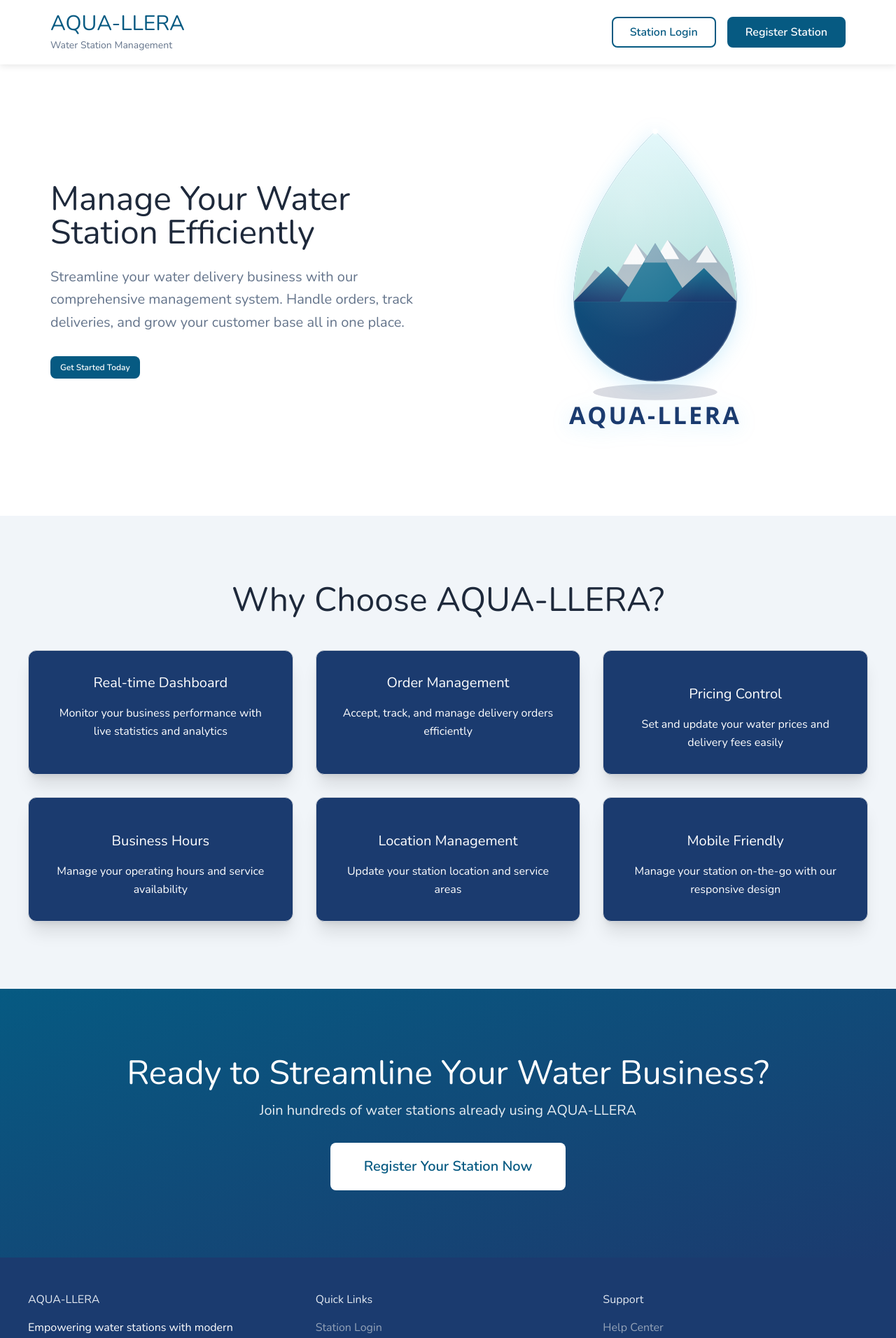
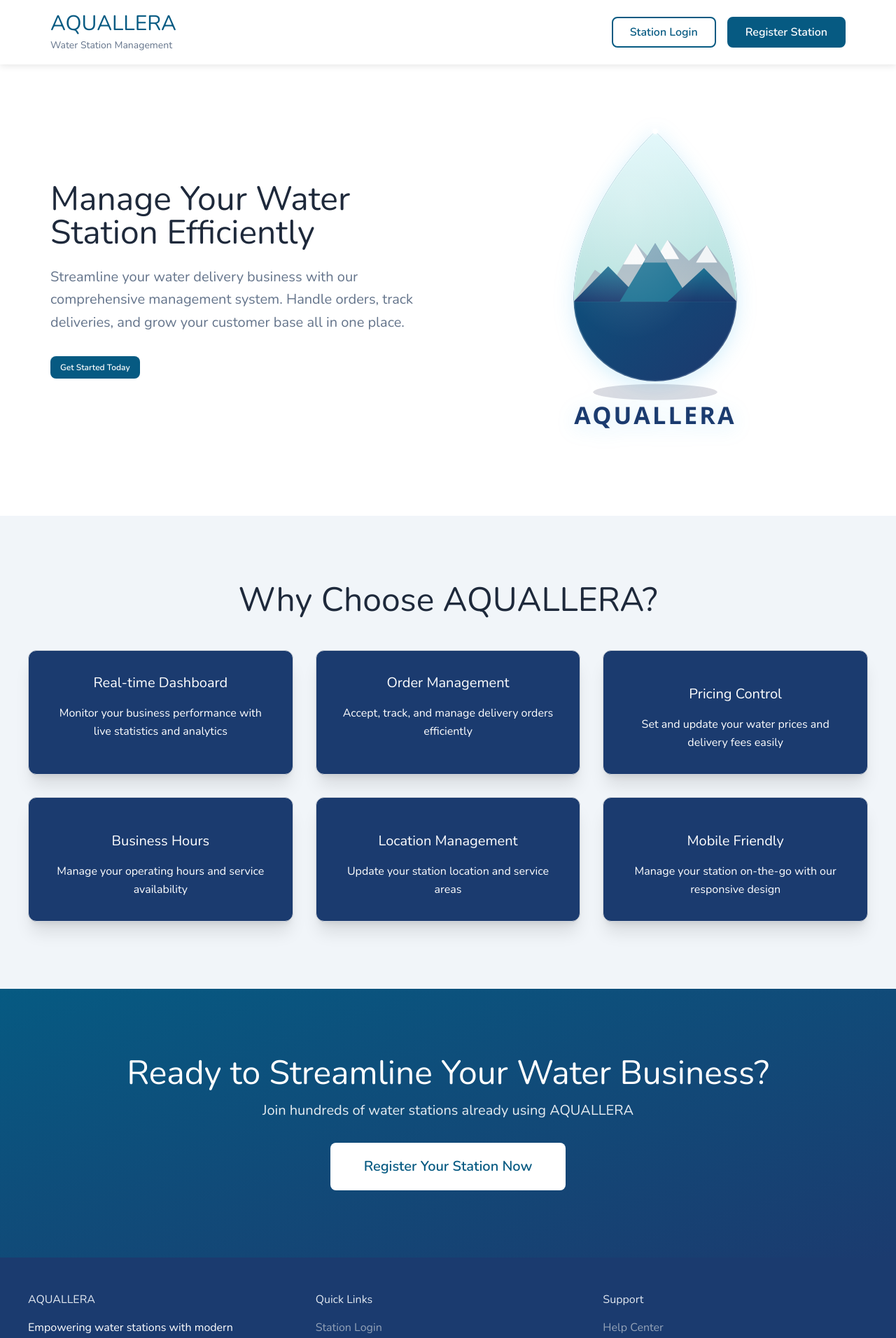
Before and after one commit to sojiyou/aquallera_web, a React (Create React App) app: page / in a window 1280 px wide. Shown: the top 1912 px of the page at 70% size. Built offline with nearby package versions, Linux system fonts and the light colour scheme.

Commit message:
fix: rename AQUA-LLERA to AQUALLERA across all UI branding
Update brand display name in admin portal/dashboard, station login,
signup, home page header/hero/footer, help center, and email templates.

```diff
--- a/src/components/Auth/Login.js
+++ b/src/components/Auth/Login.js
@@ -327,7 +327,7 @@ const Login = () => {
         </button>
         <div className="text-center mb-8">
           <h2 className="text-slate-800 text-3xl mb-2">Station Login</h2>
-          <p className="text-slate-500 text-sm m-0">Welcome back to AQUA-LLERA</p>
+          <p className="text-slate-500 text-sm m-0">Welcome back to AQUALLERA</p>
         </div>
 
         {showRejectionMessage && (
--- a/src/components/Auth/Signup.js
+++ b/src/components/Auth/Signup.js
@@ -779,7 +779,7 @@ const Signup = () => {
         </button>
         <div className="text-center mb-8">
           <h2 className="text-slate-800 text-3xl mb-2">Register Your Water Station</h2>
-          <p className="text-slate-500 text-sm m-0">Join the AQUA-LLERA network</p>
+          <p className="text-slate-500 text-sm m-0">Join the AQUALLERA network</p>
         </div>
 
         <div className="flex justify-between gap-1 mb-8 relative">
--- a/src/components/Home/HelpCenter.js
+++ b/src/components/Home/HelpCenter.js
@@ -9,7 +9,7 @@ const HelpCenter = () => {
       <nav className="bg-white shadow-[0_2px_10px_rgba(0,0,0,0.1)] fixed w-full top-0 z-[1000]">
         <div className="flex justify-between items-center px-8 py-4 max-w-[1200px] mx-auto">
           <div>
-            <h2 className="text-primary m-0 text-3xl">AQUA-LLERA</h2>
+            <h2 className="text-primary m-0 text-3xl">AQUALLERA</h2>
             <span className="text-slate-500 text-sm">Help Center</span>
           </div>
           <button className="px-6 py-2 border-2 border-primary rounded-lg font-semibold cursor-pointer transition-all bg-transparent text-primary hover:bg-primary hover:text-white" onClick={() => navigate('/')}>
@@ -42,7 +42,7 @@ const HelpCenter = () => {
       </section>
 
       <footer className="bg-primary-dark text-slate-400 px-8 py-6 text-center text-sm">
-        <p className="m-0">&copy; {new Date().getFullYear()} AQUA-LLERA. All rights reserved.</p>
+        <p className="m-0">&copy; {new Date().getFullYear()} AQUALLERA. All rights reserved.</p>
       </footer>
     </div>
   );
--- a/src/components/Home/Home.js
+++ b/src/components/Home/Home.js
@@ -28,7 +28,7 @@ const Home = () => {
       <nav className="bg-white shadow-[0_2px_10px_rgba(0,0,0,0.1)] fixed w-full top-0 z-[1000]">
         <div className="flex flex-col gap-4 md:flex-row md:gap-4 justify-between items-center px-8 py-4 max-w-[1200px] mx-auto">
           <div className="">
-            <h2 className="text-primary m-0 text-3xl">AQUA-LLERA</h2>
+            <h2 className="text-primary m-0 text-3xl">AQUALLERA</h2>
             <span className="text-slate-500 text-sm">Water Station Management</span>
           </div>
           <div className="flex gap-4 max-[480px]:flex-col max-[480px]:w-full">
@@ -81,7 +81,7 @@ const Home = () => {
               viewBox="0 0 300 380"
               xmlns="http://www.w3.org/2000/svg"
               className="max-w-[380px] w-full h-auto drop-shadow-[0_18px_36px_rgba(2,100,180,0.28)] drop-shadow-[0_6px_14px_rgba(14,165,233,0.18)] transition-all duration-400 hover:scale-105"
-              aria-label="AQUA-LLERA animated logo"
+              aria-label="AQUALLERA animated logo"
             >
               <defs>
                 <clipPath id="heroDropClip">
@@ -200,7 +200,7 @@ const Home = () => {
                 fontFamily="'Segoe UI', Arial, sans-serif"
                 letterSpacing="2.5"
               >
-                AQUA-LLERA
+                AQUALLERA
               </text>
             </svg>
           </div>
@@ -209,7 +209,7 @@ const Home = () => {
 
       <section className="py-24 px-8 bg-slate-100">
         <div className="max-w-[1200px] mx-auto">
-          <h2 className="text-center text-4xl md:text-5xl text-slate-800 mb-12">Why Choose AQUA-LLERA?</h2>
+          <h2 className="text-center text-4xl md:text-5xl text-slate-800 mb-12">Why Choose AQUALLERA?</h2>
           <div className="grid grid-cols-[repeat(auto-fit,minmax(290px,1fr))] gap-8">
             <div className="bg-primary-dark border border-gray-300 p-4 md:p-8 rounded-xl text-center shadow-xl transition-transform duration-300 hover:-translate-y-1.5">
               <h3 className="text-white mb-4 text-xl">Real-time Dashboard</h3>
@@ -247,7 +247,7 @@ const Home = () => {
       <section className="py-24 px-8 text-center bg-gradient-to-br from-primary to-primary-dark text-white">
         <div className="max-w-[1200px] mx-auto">
           <h2 className="text-4xl md:text-5xl mb-4">Ready to Streamline Your Water Business?</h2>
-          <p className="text-xl mb-8 opacity-90">Join hundreds of water stations already using AQUA-LLERA</p>
+          <p className="text-xl mb-8 opacity-90">Join hundreds of water stations already using AQUALLERA</p>
           <button className="px-12 py-5 bg-white text-primary rounded-lg font-semibold text-xl cursor-pointer transition-all hover:-translate-y-0.5 hover:shadow-[0_10px_20px_rgba(0,0,0,0.2)]" onClick={() => window.location.href = '/signup'}>
             Register Your Station Now
           </button>
@@ -258,7 +258,7 @@ const Home = () => {
         <div className="max-w-[1200px] mx-auto">
           <div className="grid grid-cols-[repeat(auto-fit,minmax(250px,1fr))] gap-8 mb-8">
             <div className="">
-              <h3 className="mb-4 text-slate-200">AQUA-LLERA</h3>
+              <h3 className="mb-4 text-slate-200">AQUALLERA</h3>
               <p>Empowering water stations with modern management tools</p>
             </div>
             <div className="">
@@ -277,7 +277,7 @@ const Home = () => {
             </div>
           </div>
           <div className="text-center pt-8 border-t border-slate-700 text-slate-400">
-            <p>&copy; 2024 AQUA-LLERA. All rights reserved.</p>
+            <p>&copy; 2024 AQUALLERA. All rights reserved.</p>
           </div>
         </div>
       </footer>
--- a/src/components/admin/AdminPage.js
+++ b/src/components/admin/AdminPage.js
@@ -526,7 +526,7 @@ const AdminPage = () => {
           <div className="bg-white rounded-2xl p-12 w-full max-w-[450px] shadow-2xl text-center">
             <div>
               <h1 className="text-slate-800 m-0 mb-2 text-3xl">
-                AQUA-LLERA Admin Portal
+                AQUALLERA Admin Portal
               </h1>
               <p className="text-slate-500 m-0 mb-8 text-sm">
                 Developer Access Only
@@ -619,7 +619,7 @@ const AdminPage = () => {
           <div className="max-w-[1400px] mx-auto flex flex-col sm:flex-row justify-between items-start sm:items-center gap-3">
             <div className="min-w-0">
               <h1 className="m-0 mb-1 text-xl sm:text-3xl">
-                AQUA-LLERA Admin Dashboard
+                AQUALLERA Admin Dashboard
               </h1>
               <p className="m-0 text-slate-300 text-xs sm:text-sm">
                 System Administrator Control Panel
--- a/src/components/services/EmailService.js
+++ b/src/components/services/EmailService.js
@@ -91,7 +91,7 @@ export const sendRejectionEmail = async (stationData, rejectionReason) => {
       }) : 'N/A',
 
       support_email: 'aquallera.main@gmail.com',
-      platform_name: 'AQUA-LLERA',
+      platform_name: 'AQUALLERA',
 
       current_year: new Date().getFullYear(),
 
@@ -141,7 +141,7 @@ export const sendAdminInvitation = async (toEmail, generatedPassword, invitedBy)
       admin_password: generatedPassword,
       login_url: `${window.location.origin}/admin`,
       invited_by: invitedBy || 'Super Admin',
-      platform_name: 'AQUA-LLERA',
+      platform_name: 'AQUALLERA',
       support_email: 'aquallera.main@gmail.com',
       current_year: new Date().getFullYear()
     };
```
